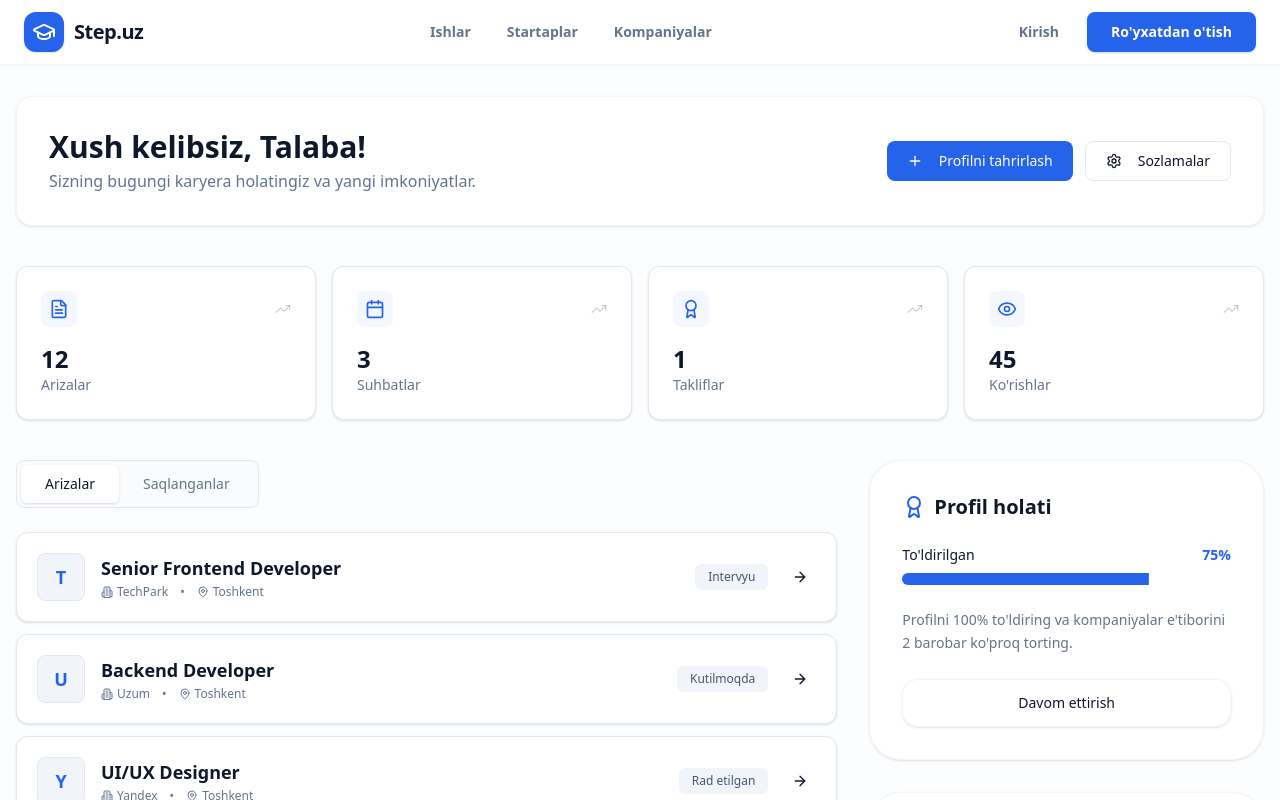
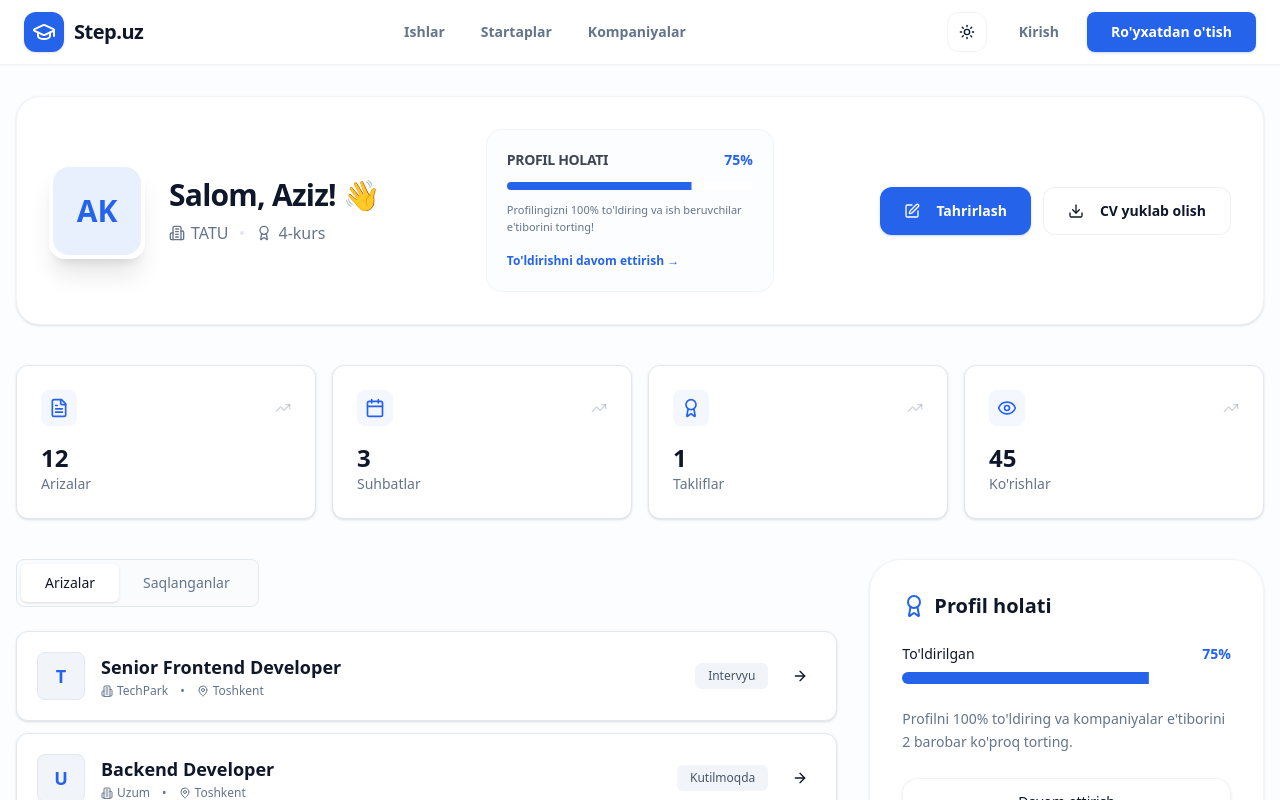
Before and after one commit to otabekxoff-creator/qadam.uz, a Next.js app in the folder frontend/: page /dashboard/student in a window 1280 px wide. Shown: the top 800 px of the page. Built offline with nearby package versions, Linux system fonts and the light colour scheme.

Commit message:
feat: implement profile completeness, sonner toasts, social sharing, dark mode, and performance optimization

```diff
--- a/frontend/src/app/dashboard/student/page.tsx
+++ b/frontend/src/app/dashboard/student/page.tsx
@@ -2,11 +2,12 @@
 
 import { useState } from 'react';
 import Link from 'next/link';
+import Image from 'next/image';
 import { motion } from 'framer-motion';
 import {
   Briefcase, FileText, Eye, Clock, CheckCircle, XCircle,
   TrendingUp, Calendar, MapPin, Building2, ArrowRight,
-  Plus, Edit, Settings, Award
+  Plus, Edit, Settings, Award, Download
 } from 'lucide-react';
 import { Button } from '@/components/ui/button';
 import { Card, CardContent, CardHeader, CardTitle } from '@/components/ui/card';
@@ -249,29 +250,60 @@
       <motion.div
         initial={{ y: -10, opacity: 0 }}
         animate={{ y: 0, opacity: 1 }}
-        className="glass p-8 rounded-2xl border border-border/50 relative overflow-hidden bg-card shadow-sm"
+        className="relative overflow-hidden bg-card border border-border/50 rounded-3xl p-8 shadow-sm"
       >
-        <div className="flex flex-col md:flex-row md:items-center justify-between gap-6 relative z-10">
-          <div>
-            <h1 className="text-3xl font-bold text-foreground">
-              Xush kelibsiz, Talaba!
-            </h1>
-            <p className="text-muted-foreground mt-1 text-base">
-              Sizning bugungi karyera holatingiz va yangi imkoniyatlar.
+        <div className="flex flex-col lg:flex-row lg:items-center justify-between gap-8 relative z-10">
+          <div className="flex items-center gap-6">
+            <Avatar className="h-24 w-24 border-4 border-background shadow-xl rounded-2xl">
+              <AvatarImage src={mockStudent.avatar} />
+              <AvatarFallback className="bg-primary/10 text-primary text-3xl font-bold rounded-2xl">
+                {mockStudent.firstName[0]}{mockStudent.lastName[0]}
+              </AvatarFallback>
+            </Avatar>
+            <div className="space-y-2">
+              <h1 className="text-3xl font-bold tracking-tight">Salom, {mockStudent.firstName}! 👋</h1>
+              <div className="flex flex-wrap items-center gap-3 text-muted-foreground font-medium">
+                <div className="flex items-center gap-1.5">
+                  <Building2 className="h-4 w-4" />
+                  {mockStudent.university}
+                </div>
+                <div className="h-1 w-1 rounded-full bg-border" />
+                <div className="flex items-center gap-1.5">
+                  <Award className="h-4 w-4" />
+                  {mockStudent.course}-kurs
+                </div>
+              </div>
+            </div>
+          </div>
+
+          {/* Profile Completeness */}
+          <div className="w-full lg:w-72 space-y-3 bg-secondary/20 p-5 rounded-2xl border border-border/40">
+            <div className="flex items-center justify-between text-sm">
+              <span className="font-bold text-foreground/80 uppercase tracking-tight">Profil holati</span>
+              <span className="font-bold text-primary">{mockStudent.profileCompleteness}%</span>
+            </div>
+            <Progress value={mockStudent.profileCompleteness} className="h-2 bg-background" />
+            <p className="text-[11px] font-medium text-muted-foreground">
+              Profilingizni 100% to'ldiring va ish beruvchilar e'tiborini torting!
             </p>
+            <Button variant="link" className="p-0 h-auto text-xs font-bold text-primary" asChild>
+              <Link href="/profile">To'ldirishni davom ettirish →</Link>
+            </Button>
           </div>
-          <div className="flex gap-3">
-            <Button className="rounded-lg px-5 h-10" asChild>
+          <div className="flex gap-3 mt-6 lg:mt-0">
+            <Button className="rounded-xl h-12 px-6 font-bold shadow-sm shadow-primary/20" asChild>
               <Link href="/profile">
-                <Plus className="mr-2 h-4 w-4" />
-                Profilni tahrirlash
+                <Edit className="h-4 w-4 mr-2" />
+                Tahrirlash
               </Link>
             </Button>
-            <Button variant="outline" className="rounded-lg px-5 h-10" asChild>
-              <Link href="/settings">
-                <Settings className="mr-2 h-4 w-4" />
-                Sozlamalar
-              </Link>
+            <Button
+              variant="outline"
+              className="rounded-xl h-12 px-6 font-bold border-border/60"
+              onClick={() => window.print()}
+            >
+              <Download className="h-4 w-4 mr-2" />
+              CV yuklab olish
             </Button>
           </div>
         </div>
--- a/frontend/src/app/jobs/[id]/page.tsx
+++ b/frontend/src/app/jobs/[id]/page.tsx
@@ -16,6 +16,7 @@
 import { Textarea } from '@/components/ui/textarea';
 import { Label } from '@/components/ui/label';
 import { Skeleton } from '@/components/ui/skeleton';
+import { ShareButtons } from '@/components/common/ShareButtons';
 import {
   Dialog,
   DialogContent,
@@ -409,9 +410,7 @@
                           <Button variant="outline" size="icon" className="rounded-xl border-border/60 hover:bg-secondary/50">
                             <Bookmark className="h-4 w-4" />
                           </Button>
-                          <Button variant="outline" size="icon" className="rounded-xl border-border/60 hover:bg-secondary/50">
-                            <Share2 className="h-4 w-4" />
-                          </Button>
+                          <ShareButtons title={job.title} />
                         </div>
                       </div>
                     </div>
--- a/frontend/src/app/layout.tsx
+++ b/frontend/src/app/layout.tsx
@@ -1,7 +1,8 @@
 import type { Metadata } from "next";
 import { Geist, Geist_Mono } from "next/font/google";
 import "./globals.css";
-import { Toaster } from "@/components/ui/toaster";
+import { Toaster } from "@/components/ui/sonner";
+import { ThemeProvider } from "@/components/providers/ThemeProvider";
 import { Navbar } from "@/components/layout/Navbar";
 import { Footer } from "@/components/layout/Footer";
 
@@ -51,12 +52,19 @@
       <body
         className={`${geistSans.variable} ${geistMono.variable} antialiased bg-background text-foreground min-h-screen flex flex-col`}
       >
-        <Navbar />
-        <main className="flex-1">
-          {children}
-        </main>
-        <Footer />
-        <Toaster />
+        <ThemeProvider
+          attribute="class"
+          defaultTheme="system"
+          enableSystem
+          disableTransitionOnChange
+        >
+          <Navbar />
+          <main className="flex-1">
+            {children}
+          </main>
+          <Footer />
+          <Toaster position="top-right" richColors closeButton />
+        </ThemeProvider>
       </body>
     </html>
   );
--- a/frontend/src/app/startups/[id]/page.tsx
+++ b/frontend/src/app/startups/[id]/page.tsx
@@ -16,6 +16,7 @@
 import { Separator } from '@/components/ui/separator';
 import { Avatar, AvatarFallback, AvatarImage } from '@/components/ui/avatar';
 import { Skeleton } from '@/components/ui/skeleton';
+import { ShareButtons } from '@/components/common/ShareButtons';
 import type { Startup, StartupStage } from '@/types';
 
 // =============================================
@@ -245,9 +246,7 @@
                           <Button variant="outline" size="icon" className="rounded-xl border-border/60 hover:bg-secondary/50">
                             <Heart className="h-4 w-4" />
                           </Button>
-                          <Button variant="outline" size="icon" className="rounded-xl border-border/60 hover:bg-secondary/50">
-                            <Share2 className="h-4 w-4" />
-                          </Button>
+                          <ShareButtons title={startup.name} />
                         </div>
                       </div>
                       <p className="text-muted-foreground font-medium leading-relaxed">{startup.description}</p>
--- a/frontend/src/app/startups/page.tsx
+++ b/frontend/src/app/startups/page.tsx
@@ -2,6 +2,7 @@
 
 import { useState, useMemo, useEffect } from 'react';
 import Link from 'next/link';
+import Image from 'next/image';
 import { motion, AnimatePresence } from 'framer-motion';
 import {
   Search, Rocket, MapPin, DollarSign, Filter, X,
@@ -306,9 +307,9 @@
         <CardHeader className="pb-4 pt-6 px-6">
           <div className="flex items-start justify-between">
             <div className="flex items-center space-x-4">
-              <div className="h-12 w-12 rounded-lg bg-secondary flex items-center justify-center text-primary font-bold text-xl border border-border/50 group-hover:scale-105 transition-transform">
+              <div className="h-12 w-12 rounded-lg bg-secondary flex items-center justify-center text-primary font-bold text-xl border border-border/50 group-hover:scale-105 transition-transform relative overflow-hidden">
                 {startup.logo ? (
-                  <img src={startup.logo} alt={startup.name} className="h-full w-full rounded-lg object-cover" />
+                  <Image src={startup.logo} alt={startup.name} fill className="object-cover" />
                 ) : (
                   startup.name[0]
                 )}
--- a/frontend/src/components/layout/Navbar.tsx
+++ b/frontend/src/components/layout/Navbar.tsx
@@ -18,6 +18,7 @@
   LayoutDashboard,
 } from 'lucide-react';
 import { Button } from '@/components/ui/button';
+import { ThemeToggle } from '@/components/layout/ThemeToggle';
 import { Avatar, AvatarFallback, AvatarImage } from '@/components/ui/avatar';
 import {
   DropdownMenu,
@@ -101,6 +102,7 @@
 
         {/* Desktop Auth/User Menu */}
         <div className="hidden md:flex items-center space-x-3">
+          <ThemeToggle />
           {isAuthenticated ? (
             <DropdownMenu>
               <DropdownMenuTrigger asChild>
--- /dev/null
+++ b/frontend/src/components/layout/ThemeToggle.tsx
@@ -0,0 +1,40 @@
+"use client"
+
+import * as React from "react"
+import { Moon, Sun } from "lucide-react"
+import { useTheme } from "next-themes"
+
+import { Button } from "@/components/ui/button"
+import {
+  DropdownMenu,
+  DropdownMenuContent,
+  DropdownMenuItem,
+  DropdownMenuTrigger,
+} from "@/components/ui/dropdown-menu"
+
+export function ThemeToggle() {
+  const { setTheme } = useTheme()
+
+  return (
+    <DropdownMenu>
+      <DropdownMenuTrigger asChild>
+        <Button variant="ghost" size="icon" className="h-10 w-10 rounded-xl border border-border/50 hover:bg-primary/5 hover:text-primary transition-all">
+          <Sun className="h-[1.2rem] w-[1.2rem] rotate-0 scale-100 transition-all dark:-rotate-90 dark:scale-0" />
+          <Moon className="absolute h-[1.2rem] w-[1.2rem] rotate-90 scale-0 transition-all dark:rotate-0 dark:scale-100" />
+          <span className="sr-only">Toggle theme</span>
+        </Button>
+      </DropdownMenuTrigger>
+      <DropdownMenuContent align="end" className="bg-card border-border shadow-lg rounded-xl">
+        <DropdownMenuItem onClick={() => setTheme("light")} className="cursor-pointer font-medium py-2 focus:bg-primary/5 focus:text-primary">
+          Yorug'
+        </DropdownMenuItem>
+        <DropdownMenuItem onClick={() => setTheme("dark")} className="cursor-pointer font-medium py-2 focus:bg-primary/5 focus:text-primary">
+          Tungi
+        </DropdownMenuItem>
+        <DropdownMenuItem onClick={() => setTheme("system")} className="cursor-pointer font-medium py-2 focus:bg-primary/5 focus:text-primary">
+          Tizim
+        </DropdownMenuItem>
+      </DropdownMenuContent>
+    </DropdownMenu>
+  )
+}
--- /dev/null
+++ b/frontend/src/components/providers/ThemeProvider.tsx
@@ -0,0 +1,11 @@
+"use client"
+
+import * as React from "react"
+import { ThemeProvider as NextThemesProvider } from "next-themes"
+
+export function ThemeProvider({
+  children,
+  ...props
+}: React.ComponentProps<typeof NextThemesProvider>) {
+  return <NextThemesProvider {...props}>{children}</NextThemesProvider>
+}
```
Also changed, not shown: frontend/src/app/dashboard/company/page.tsx (+44 -20 lines), frontend/src/app/login/page.tsx (+9 -2 lines), frontend/src/app/register/page.tsx (+15 -4 lines), frontend/src/components/common/ShareButtons.tsx (added, +65 -0 lines).
